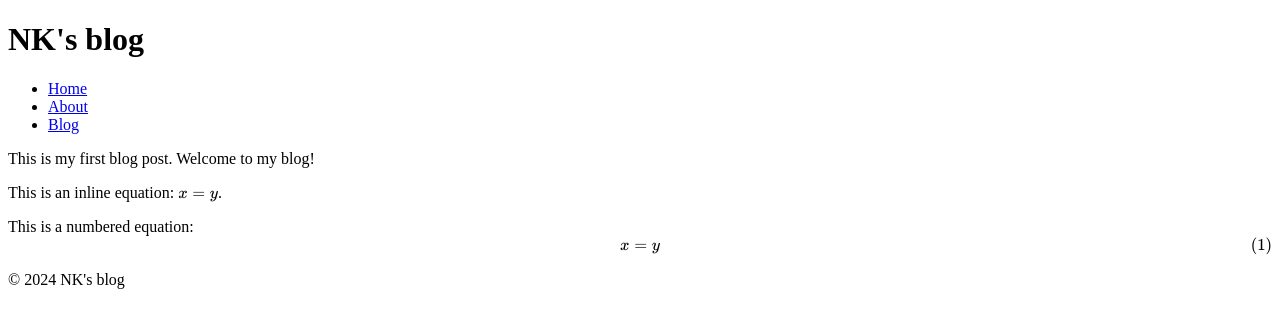
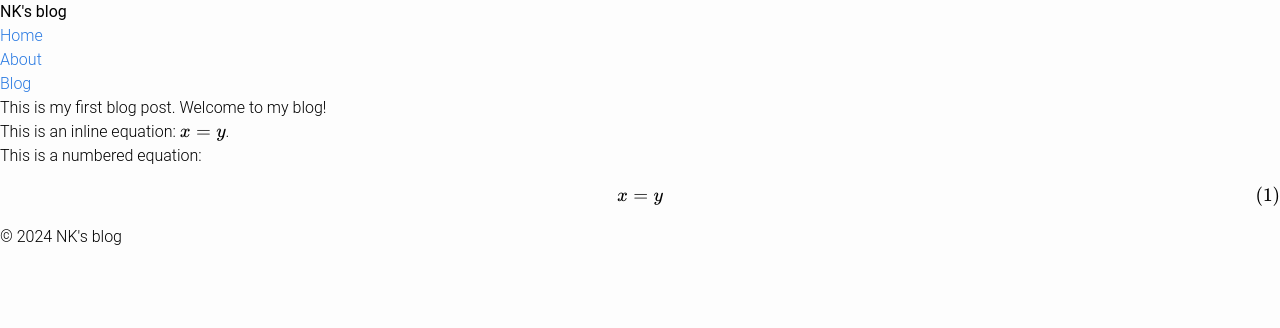
Before and after one commit to neeravkarani/notes, a Jekyll site: the page built from _posts/2024-06-06-post1.md, in a window 1280 px wide. Shown: the top 328 px of the page. Built offline with Jekyll 4.4.1, drawn with Linux system fonts in a browser that asks for light colours; formulas are drawn with MathJax 3.

Commit message:
reorganized layout file content.

```diff
--- /dev/null
+++ b/_includes/footer.html
@@ -0,0 +1,2 @@
+<!-- Footer content -->
+<p>&copy; {{ site.time | date: "%Y" }} {{ site.title }}</p>
--- /dev/null
+++ b/_includes/head.html
@@ -0,0 +1,6 @@
+<!-- Meta tags, CSS links, and other head elements can go here -->
+<link rel="stylesheet" href="{{ '/assets/css/main.css' | relative_url }}">
+
+<!-- Include MathJax -->
+<script src="https://cdnjs.cloudflare.com/ajax/libs/mathjax/2.7.9/MathJax.js?config=TeX-AMS-MML_HTMLorMML" type="text/javascript"></script>
+<script src="{{ '/assets/js/mathjax-config.js' | relative_url }}" type="text/javascript"></script>
--- a/_layouts/default.html
+++ b/_layouts/default.html
@@ -1,34 +1,25 @@
 <!DOCTYPE html>
 <html lang="en">
+
 <head>
   <meta charset="UTF-8">
   <title>{{ page.title }} | {{ site.title }}</title>
   <meta name="description" content="{{ page.description | default: site.description }}">
-  <script type="text/x-mathjax-config">
-    MathJax.Hub.Config({
-      tex2jax: {
-        inlineMath: [['$','$'], ['\\(','\\)']],
-        displayMath: [['$$','$$'], ['\\[','\\]']],
-        processEscapes: true
-      },
-      TeX: {
-        equationNumbers: { autoNumber: "AMS" },
-        extensions: ["AMSmath.js", "AMSsymbols.js"]
-      }
-    });
-  </script>
-  <script src="https://cdnjs.cloudflare.com/ajax/libs/mathjax/2.7.9/MathJax.js?config=TeX-AMS-MML_HTMLorMML" type="text/javascript"></script>
+  {%- include head.html -%}
 </head>
+
 <body>
   <header>
     <h1>{{ site.title }}</h1>
     {% include navigation.html %}
   </header>
+
   <main>
     {{ content }}
   </main>
+
   <footer>
-    <p>&copy; {{ site.time | date: "%Y" }} {{ site.title }}</p>
+    {% include footer.html %}
   </footer>
 </body>
 </html>
--- a/_posts/2024-06-06-post1.md
+++ b/_posts/2024-06-06-post1.md
@@ -10,6 +10,7 @@ This is my first blog post. Welcome to my blog!
 This is an inline equation: $x = y$.
 
 This is a numbered equation:
-$\begin{equation}
+
+$$\begin{equation}
 x = y
-\end{equation}$
+\end{equation}$$
--- /dev/null
+++ b/assets/js/mathjax-config.js
@@ -0,0 +1,11 @@
+MathJax.Hub.Config({
+    tex2jax: {
+      inlineMath: [['$', '$'], ['\\(', '\\)']],
+      displayMath: [['$$', '$$'], ['\\[', '\\]']],
+      processEscapes: true
+    },
+    TeX: {
+      equationNumbers: { autoNumber: "AMS" },
+      extensions: ["AMSmath.js", "AMSsymbols.js"]
+    }
+  });
```
Also changed, not shown: _posts/2024-06-17-html.md (added, +7 -0 lines), index.md (+3 -1 lines), assets/css/main.css (renamed from css/main.css).
